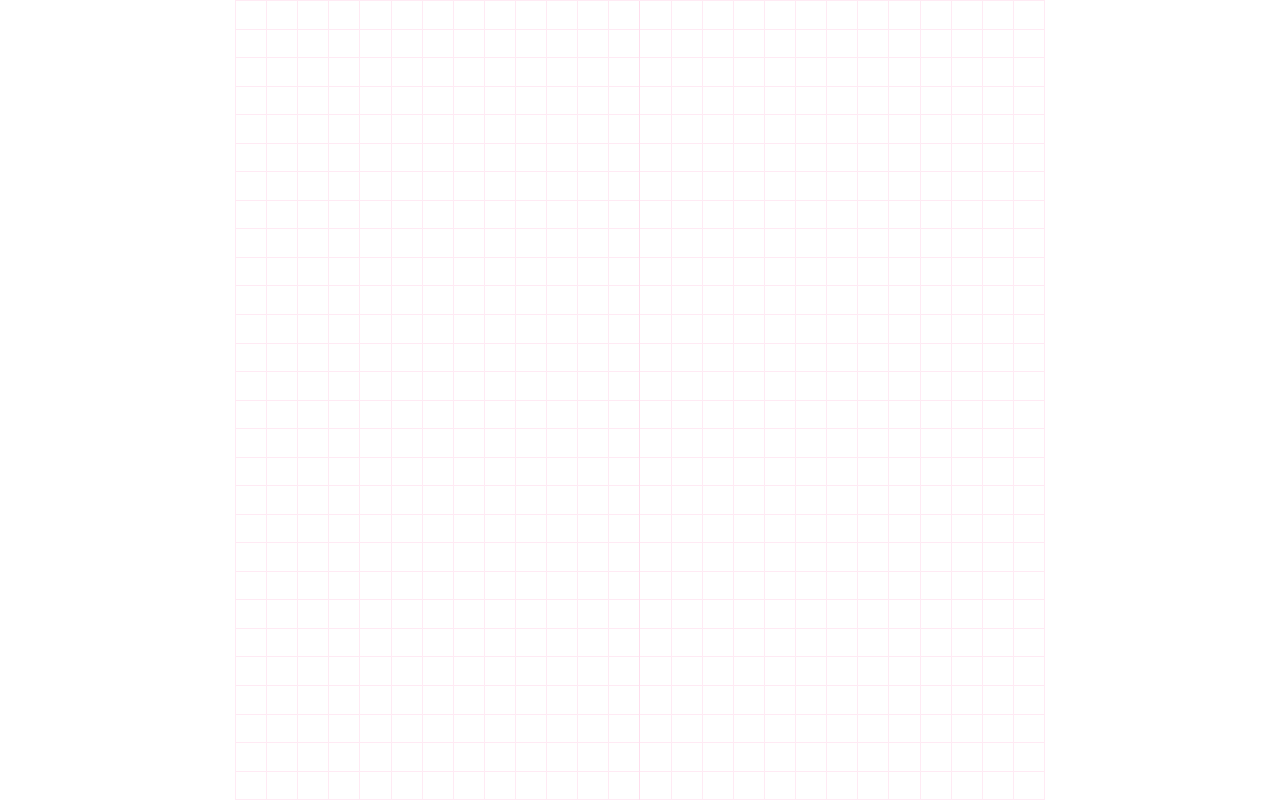
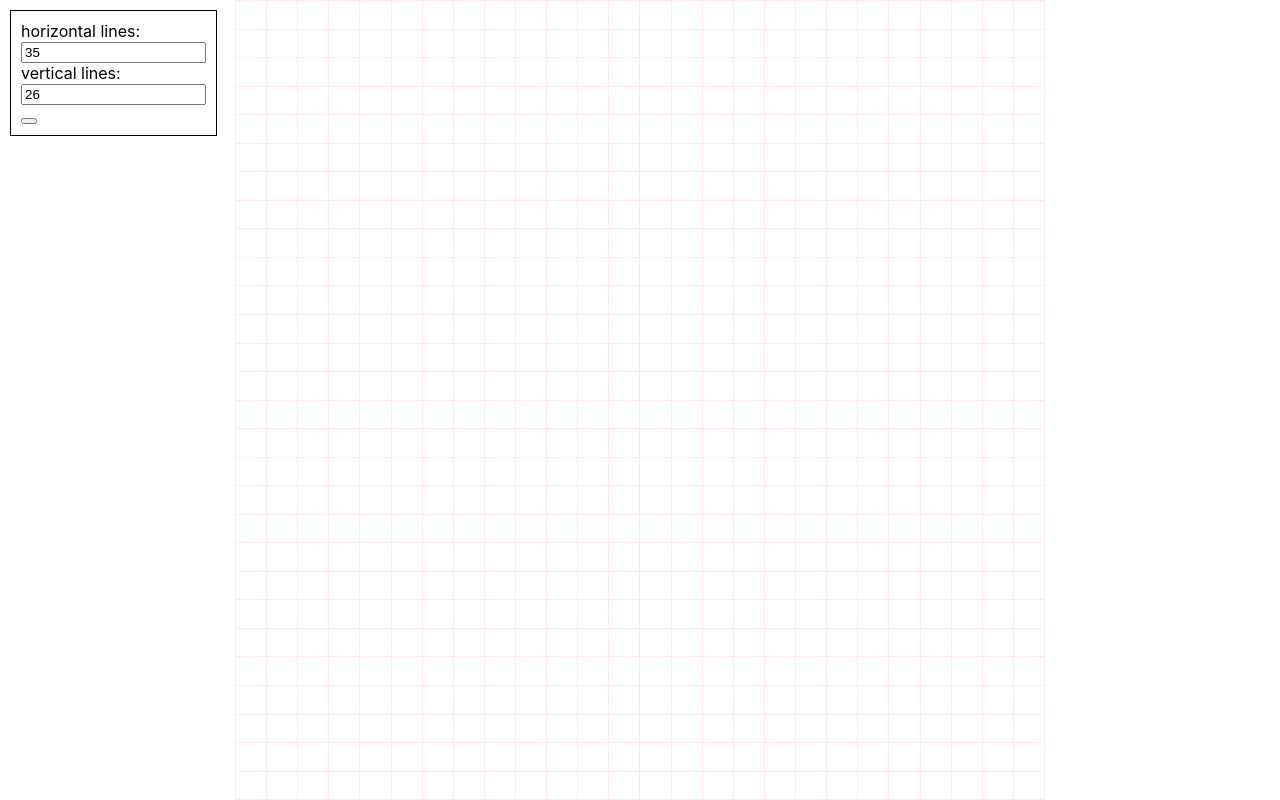
Before and after one commit to FilipKajetaniak/learning-react-hooks, a React (Create React App) app: page / in a window 1280 px wide. Shown: the top 800 px of the page. Built offline with nearby package versions, Linux system fonts and the light colour scheme.

Commit message:
added context for grid parameters - grid controls is not finished

```diff
--- a/src/components/App.js
+++ b/src/components/App.js
@@ -1,12 +1,17 @@
 import React from "react";
 import "../css/App.scss";
+import AdminContainer from '../containers/AdminContainer';
+import GridControl from '../components/admin/GridControl';
 
 import Grid from "./admin/Grid";
 
 export default function App() {
   return (
     <div className="App">
-      <Grid />
+      <AdminContainer>
+        <GridControl />
+        <Grid />
+      </AdminContainer>
     </div>
   );
 }
--- a/src/components/admin/Grid.jsx
+++ b/src/components/admin/Grid.jsx
@@ -3,7 +3,7 @@ import HelperLines from "./HelperLines";
 import MouseSelection from "./MouseSelection";
 import NewElement from "./NewElement";
 import "../../css/Grid.scss";
-import { gridContext } from "../../context/gridContext";
+import { newElementContext } from "../../context/newElementContext";
 
 const initialState = {
   left: null,
@@ -16,11 +16,11 @@ export default function Grid() {
   const [newElementData, setNewElementData] = useState(initialState);
   return (
     <main className="wrapper">
-      <gridContext.Provider value={{ newElementData, setNewElementData }}>
+      <newElementContext.Provider value={{ newElementData, setNewElementData }}>
         <HelperLines />
         <MouseSelection />
         <NewElement data={newElementData} />
-      </gridContext.Provider>
+      </newElementContext.Provider>
     </main>
   );
 }
--- /dev/null
+++ b/src/components/admin/GridControl.jsx
@@ -0,0 +1,36 @@
+import React, { useState, useContext } from 'react';
+import '../../css/GridControl.scss';
+import { gridContext } from '../../context/gridContext';
+
+export default function GridControl() {
+    const {gridParameters, setGridParameters} = useContext(gridContext);
+    const [newParameters, setNewParameters] = useState(gridParameters);
+
+    const handleChange = e => {
+        setNewParameters({
+            ...newParameters,
+            [e.target.name]: e.value
+        })
+    }
+
+    const {horizontalLines, verticalLines} = newParameters;
+    return (
+        <div className="grid-control">
+            horizontal lines: <br/>
+            <input
+                type="number"
+                value={horizontalLines}
+                name="horizontalLines"
+                onChange={handleChange}
+            /> <br/>
+            vertical lines: <br/>
+            <input
+                type="number"
+                value={verticalLines}
+                name="verticalLines"
+                onChange={handleChange}
+            /> <br/>
+            <button onClick={() => setGridParameters(newParameters)}></button>
+        </div>
+    )
+}
--- a/src/components/admin/HelperLines.jsx
+++ b/src/components/admin/HelperLines.jsx
@@ -1,9 +1,11 @@
-import React from "react";
+import React, { useContext } from "react";
 import "../../css/HelperLines.scss";
+import { gridContext } from "../../context/gridContext";
 
 export default function HelperLines() {
+  const { gridParameters } = useContext(gridContext);
   const verticalLines = [];
-  const numberOfVerticalLines = 26;
+  const numberOfVerticalLines = gridParameters.verticalLines;
   for (let i = 0; i < numberOfVerticalLines; i++) {
     verticalLines.push(
       <div
@@ -20,7 +22,7 @@ export default function HelperLines() {
   }
 
   const horizontalLines = [];
-  const numberOfHorizontalLines = 35;
+  const numberOfHorizontalLines = gridParameters.horizontalLines;
   for (let i = 0; i < numberOfHorizontalLines; i++) {
     horizontalLines.push(
       <div
--- a/src/components/admin/MouseSelection.jsx
+++ b/src/components/admin/MouseSelection.jsx
@@ -1,5 +1,6 @@
 import React, { useState, useEffect, useContext } from "react";
 import Selection from "./Selection";
+import { newElementContext } from "../../context/newElementContext";
 import { gridContext } from "../../context/gridContext";
 import stickToGrid from "../../utils/stickToGrid";
 import calculateMouseSelection from "../../utils/calculateMouseSelection";
@@ -14,7 +15,8 @@ export default function MouseSelection() {
     x: null,
     y: null
   });
-  const { setNewElementData } = useContext(gridContext);
+  const { setNewElementData } = useContext(newElementContext);
+  const { gridParameters } = useContext(gridContext);
   const resizing = e => {
     if (!isResizing) {
       return;
@@ -35,7 +37,8 @@ export default function MouseSelection() {
   const stopResizing = () => {
     setNewElementData(
       stickToGrid(
-        calculateMouseSelection(startingMousePosition, endingMousePosition)
+        calculateMouseSelection(startingMousePosition, endingMousePosition),
+        gridParameters
       )
     );
     setResizing(false);
--- a/src/components/admin/NewElement.jsx
+++ b/src/components/admin/NewElement.jsx
@@ -7,7 +7,7 @@ export default function NewElement({ data }) {
       <div
         className="new-element"
         style={
-          data.top
+          data.top || data.left || data.width || data.height
             ? {
                 left: `${data.left}%`,
                 top: `${data.top}px`,
--- /dev/null
+++ b/src/containers/AdminContainer.jsx
@@ -0,0 +1,16 @@
+import React, { useState } from 'react';
+import { gridContext } from '../context/gridContext';
+
+export default function AdminContainer({children}) {
+    const [gridParameters, setGridParameters] = useState({
+        width: 810,
+        height: 1000,
+        verticalLines: 26,
+        horizontalLines: 35
+    })
+    return (
+        <gridContext.Provider value={{gridParameters, setGridParameters}}>
+            {children}
+        </gridContext.Provider>
+    )
+}
--- /dev/null
+++ b/src/context/newElementContext.js
@@ -0,0 +1,3 @@
+import { createContext } from "react";
+
+export const newElementContext = createContext();
--- /dev/null
+++ b/src/css/GridControl.scss
@@ -0,0 +1,8 @@
+.grid-control{
+    position: fixed;
+    top: 10px;
+    left: 10px;
+    z-index: 999;
+    border: solid 1px black;
+    padding: 10px;
+}
--- a/src/css/NewElement.scss
+++ b/src/css/NewElement.scss
@@ -1,9 +1,8 @@
 .new-element {
   background-color: white;
   position: absolute;
-  // -webkit-box-shadow: 3px 3px 12px -3px #ffc8e8;
-  // -moz-box-shadow: 3px 3px 12px -3px #ffc8e8;
-  // box-shadow: 3px 3px 12px -3px #ffc8e8;
-  z-index: 99;
+  -webkit-box-shadow: 3px 3px 12px -3px #ffc8e8;
+  -moz-box-shadow: 3px 3px 12px -3px #ffc8e8;
+  box-shadow: 3px 3px 12px -3px #ffc8e8;
   border: 1px solid #ffc8e8;
 }
--- a/src/utils/stickToGrid.js
+++ b/src/utils/stickToGrid.js
@@ -1,11 +1,11 @@
-export default function stickToGrid(data) {
+export default function stickToGrid(data, gridParameters) {
   // these are not going to be hard-coded in future
-  const horizontalLines = 35;
-  const verticalLines = 26;
+  const horizontalLines = gridParameters.horizontalLines;
+  const verticalLines = gridParameters.verticalLines;
 
   const { left, top, height, width } = data;
   const verticalStep = 100 / verticalLines;
-  const horizontalStep = 1000 / horizontalLines;
+  const horizontalStep = gridParameters.height / horizontalLines;
 
   const calcNearestBreakpoint = (value, step) => {
     if (value % step >= step / 2 ) {
```
